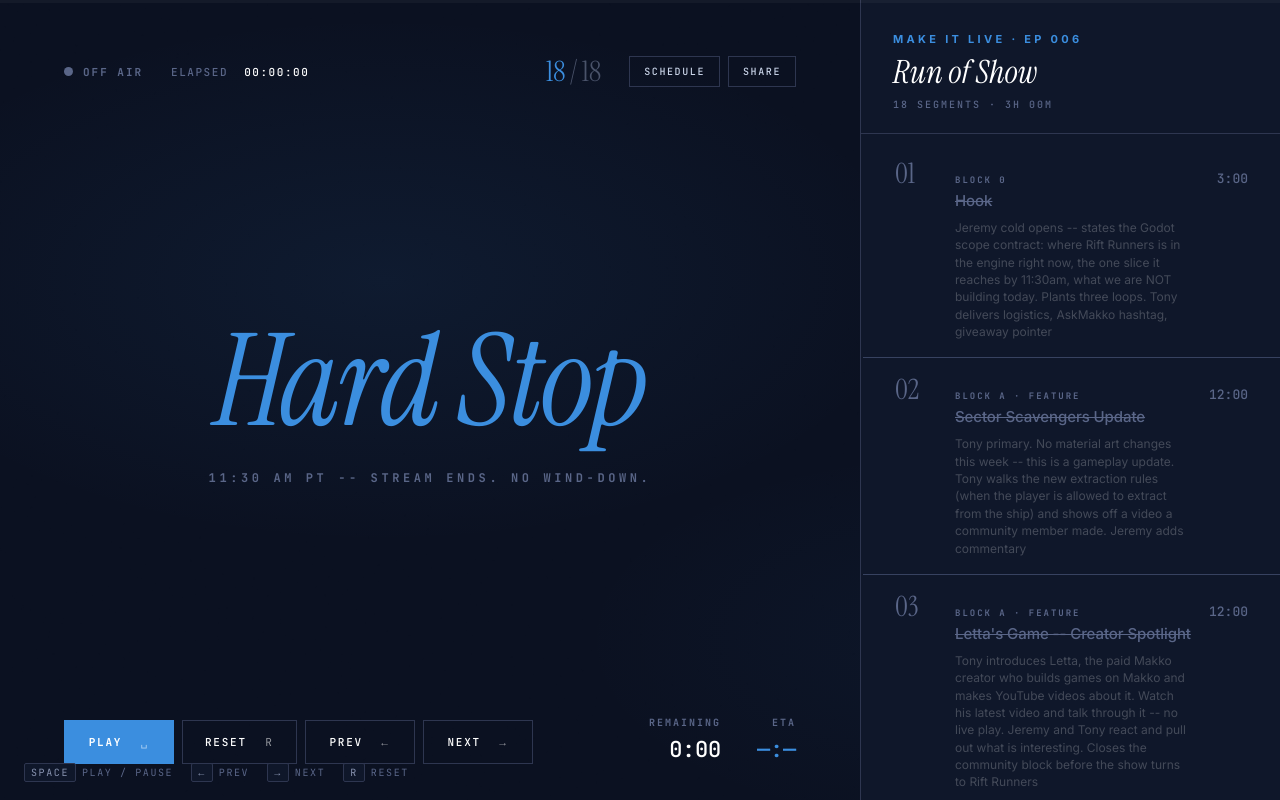
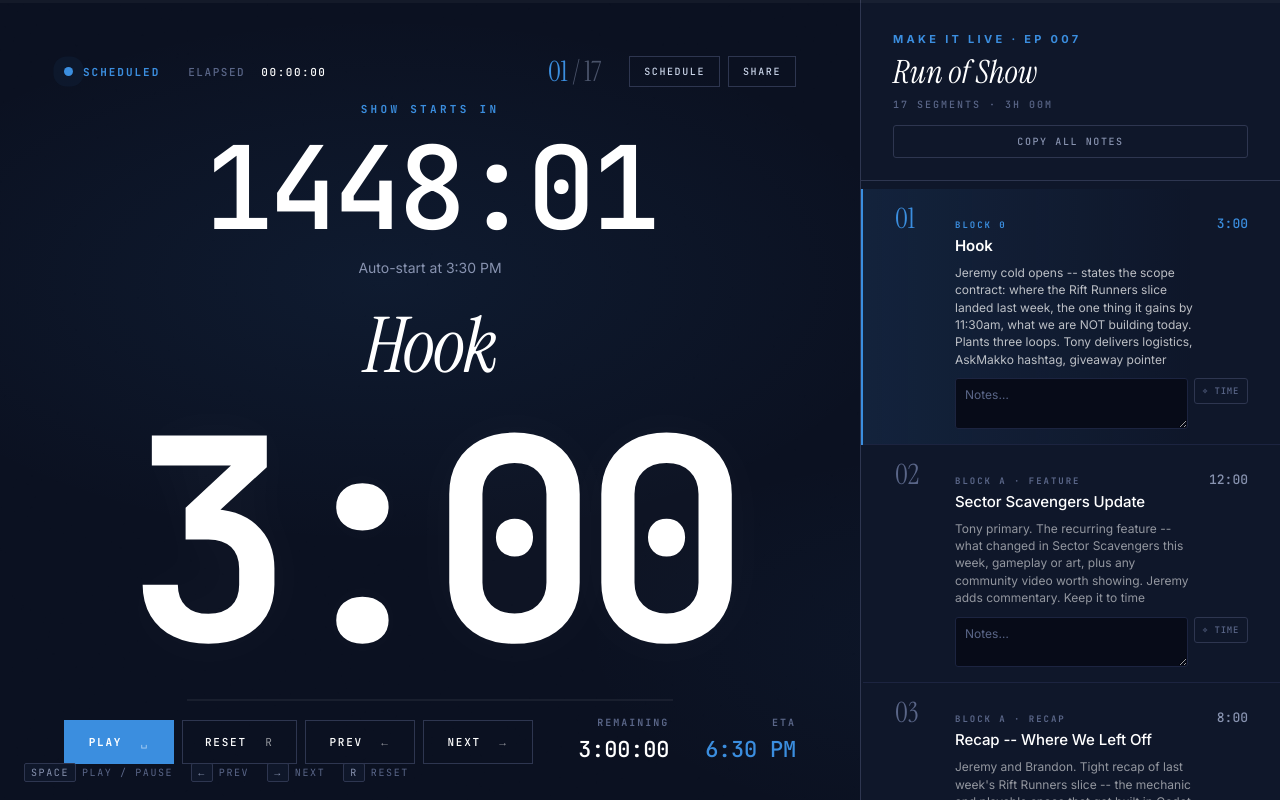
Before and after one commit to Kyle-McCool/makko-run-of-show, a plain HTML site: page index.html in a window 1280 px wide. Drawn offline with Linux system fonts and the light colour scheme; animation ran at ten frames a second.

Commit message:
Ep 007: continue Rift Runners build (June 24, 8:30-11:30am PT); add per-segment live notes with localStorage persistence, timecode stamp, and copy-all export

```diff
--- a/index.html
+++ b/index.html
@@ -3,7 +3,7 @@
 <head>
 <meta charset="UTF-8">
 <meta name="viewport" content="width=device-width, initial-scale=1.0">
-<title>MAKE IT LIVE -- Ep 006 -- Run of Show</title>
+<title>MAKE IT LIVE -- Ep 007 -- Run of Show</title>
 <link rel="preconnect" href="https://fonts.googleapis.com">
 <link rel="preconnect" href="https://fonts.gstatic.com" crossorigin>
 <link href="https://fonts.googleapis.com/css2?family=Inter:wght@400;500;600;700;800&family=Instrument+Serif:ital@0;1&family=JetBrains+Mono:wght@400;500;700&display=swap" rel="stylesheet">
@@ -422,17 +422,75 @@
   .sidebar-list::-webkit-scrollbar-thumb { background: var(--line); border-radius: 3px; }
 
   .seg {
-    padding: 18px 32px;
+    padding: 16px 32px;
+    border-left: 2px solid transparent;
+    position: relative;
+    transition: background 0.2s ease, border-color 0.2s ease;
+  }
+  .seg-top {
     display: grid;
     grid-template-columns: 44px 1fr auto;
     gap: 16px;
     align-items: baseline;
     cursor: pointer;
-    border-left: 2px solid transparent;
-    position: relative;
-    transition: all 0.2s ease;
   }
   .seg:hover { background: rgba(255,255,255,0.02); }
+  .seg-notes {
+    display: flex;
+    align-items: flex-start;
+    gap: 6px;
+    margin-top: 10px;
+    padding-left: 60px;
+  }
+  .seg-note-input {
+    flex: 1;
+    background: var(--bg-deep);
+    border: 1px solid var(--line-soft);
+    color: var(--text-body);
+    font-family: 'Inter', sans-serif;
+    font-size: 12px;
+    line-height: 1.45;
+    padding: 7px 9px;
+    border-radius: 3px;
+    resize: vertical;
+    outline: none;
+    min-height: 34px;
+  }
+  .seg-note-input:focus { border-color: var(--accent); }
+  .seg-note-input::placeholder { color: var(--text-mute); }
+  .note-stamp {
+    flex-shrink: 0;
+    background: transparent;
+    border: 1px solid var(--line);
+    color: var(--text-mute);
+    font-family: 'JetBrains Mono', monospace;
+    font-size: 9px;
+    font-weight: 500;
+    letter-spacing: 0.08em;
+    text-transform: uppercase;
+    padding: 6px 8px;
+    min-width: auto;
+    cursor: pointer;
+    border-radius: 3px;
+  }
+  .note-stamp:hover { border-color: var(--accent); color: var(--accent); background: transparent; }
+  .notes-export {
+    margin-top: 14px;
+    width: 100%;
+    min-width: auto;
+    background: transparent;
+    border: 1px solid var(--line);
+    color: var(--text-dim);
+    font-family: 'JetBrains Mono', monospace;
+    font-size: 10px;
+    font-weight: 500;
+    letter-spacing: 0.16em;
+    text-transform: uppercase;
+    padding: 9px;
+    cursor: pointer;
+    border-radius: 3px;
+  }
+  .notes-export:hover { border-color: var(--accent); color: var(--accent); }
   .seg-num {
     font-family: 'Instrument Serif', serif;
     font-size: 28px;
@@ -752,9 +810,10 @@
 
   <aside class="sidebar">
     <div class="sidebar-head">
-      <div class="sidebar-brand">Make It Live · Ep 006</div>
+      <div class="sidebar-brand">Make It Live · Ep 007</div>
       <div class="sidebar-title">Run of Show</div>
       <div class="sidebar-sub" id="sidebarSub">15 Segments</div>
+      <button class="notes-export" id="btnCopyNotes">Copy all notes</button>
     </div>
     <div class="sidebar-list" id="sidebar"></div>
   </aside>
@@ -794,24 +853,23 @@
 
 <script>
 const SEGMENTS = [
-  { name: "Hook",                                tag: "BLOCK 0",           duration: 3 * 60,  desc: "Jeremy cold opens -- states the Godot scope contract: where Rift Runners is in the engine right now, the one slice it reaches by 11:30am, what we are NOT building today. Plants three loops. Tony delivers logistics, AskMakko hashtag, giveaway pointer" },
-  { name: "Sector Scavengers Update",            tag: "BLOCK A · FEATURE", duration: 12 * 60, desc: "Tony primary. No material art changes this week -- this is a gameplay update. Tony walks the new extraction rules (when the player is allowed to extract from the ship) and shows off a video a community member made. Jeremy adds commentary" },
-  { name: "Letta's Game -- Creator Spotlight",   tag: "BLOCK A · FEATURE", duration: 12 * 60, desc: "Tony introduces Letta, the paid Makko creator who builds games on Makko and makes YouTube videos about it. Watch his latest video and talk through it -- no live play. Jeremy and Tony react and pull out what is interesting. Closes the community block before the show turns to Rift Runners" },
-  { name: "Recap -- The Art We Made",            tag: "BLOCK A · RECAP",   duration: 6 * 60,  desc: "Tony and Brandon. Tight recap of last week's Rift Runners art collection -- the concept, characters, enemies, environments, props that are about to go into Godot. Bridges the episodes for returning and new viewers" },
-  { name: "Godot 101 for the Audience",          tag: "BLOCK A",           duration: 10 * 60, desc: "Jeremy primary. Quick Godot primer -- what it is, why Rift Runners is built in it, how Makko art drops into an engine. Targets the Godot audience directly. Tony asks the newcomer questions" },
-  { name: "Rift Runners in Godot: Where It Stands", tag: "BLOCK A · START", duration: 15 * 60, desc: "Brandon primary. The START STATE on screen -- the current Godot project, what already works, and the exact slice we are building today. Jeremy probes the technical setup. Locks the scope before the build" },
+  { name: "Hook",                                tag: "BLOCK 0",           duration: 3 * 60,  desc: "Jeremy cold opens -- states the scope contract: where the Rift Runners slice landed last week, the one thing it gains by 11:30am, what we are NOT building today. Plants three loops. Tony delivers logistics, AskMakko hashtag, giveaway pointer" },
+  { name: "Sector Scavengers Update",            tag: "BLOCK A · FEATURE", duration: 12 * 60, desc: "Tony primary. The recurring feature -- what changed in Sector Scavengers this week, gameplay or art, plus any community video worth showing. Jeremy adds commentary. Keep it to time" },
+  { name: "Recap -- Where We Left Off",          tag: "BLOCK A · RECAP",   duration: 8 * 60,  desc: "Jeremy and Brandon. Tight recap of last week's Rift Runners slice -- the mechanic and playable space that got built in Godot. Bridges the episodes for returning and new viewers" },
+  { name: "This Week's Slice: Where It Stands",  tag: "BLOCK A · START",   duration: 12 * 60, desc: "Brandon primary. The START STATE on screen -- the current Godot project after last week, and the exact addition we are building today. Jeremy probes the technical setup. Locks the scope before the build" },
   { name: "Natural Break",                       tag: "BREAK",             duration: 5 * 60,  desc: "No formal structure. Jeremy, Tony, and Brandon let the energy settle. Zac posts giveaway entry instructions in YouTube and Twitch chat" },
-  { name: "Build 1 -- Art Into Engine",          tag: "BLOCK B · BUILD",   duration: 18 * 60, desc: "Brandon imports last week's Makko art into Godot -- sprites, scenes, the character set up in the project. Jeremy narrates the import pipeline for the Godot audience and late joiners" },
-  { name: "Art In-Engine First Look -- Clip 1",  tag: "BLOCK B · CLIP",    duration: 5 * 60,  desc: "First time the new Rift Runners art renders and moves inside Godot. Genuine reaction. Jeremy gives the technical read on the Makko-to-Godot pipeline -- product proof moment. NOTE VOD TIMESTAMP" },
-  { name: "Build 2 -- Core Mechanic",            tag: "BLOCK B · BUILD",   duration: 20 * 60, desc: "Brandon codes the defining Rift Runners mechanic in Godot. Jeremy leads game design discussion -- how the mechanic shapes the game -- during longer code stretches. Narrate for late joiners every 5 min" },
-  { name: "Progress Check 1",                    tag: "BLOCK B",           duration: 7 * 60,  desc: "Brandon's honest check -- does the mechanic work, what is rough, what is left for the slice. Jeremy plants the integration loop. Tony translates the technical state for the general viewer" },
-  { name: "Build 3 -- Art Meets Mechanic",       tag: "BLOCK B · BUILD",   duration: 18 * 60, desc: "Brandon hooks the art to the mechanic -- animations fire, the character actually does the thing on screen. The slice starts to feel like a game. Jeremy narrates the wiring" },
-  { name: "Build 4 -- Playable Space",           tag: "BLOCK C · BUILD",   duration: 12 * 60, desc: "Brandon lays the imported art into an actual playable scene -- level layout, collisions, camera follow -- so the mechanic runs in a real environment instead of an empty test scene. Not rushed: this is what makes the slice testable. Jeremy narrates the scene setup. (FX and juice are their own future episode, not crammed in here)" },
-  { name: "Natural Break",                       tag: "BREAK",             duration: 5 * 60,  desc: "Breath before the final push. Zac posts giveaway reminder, winner drawn after the show" },
-  { name: "Build 5 -- Final Integration",        tag: "BLOCK C · BUILD",   duration: 12 * 60, desc: "Last push. Brandon ties the slice together to hit the END STATE -- one mechanic, real art, real feel, playable. Jeremy keeps the technical narration going. Code Studio errors named plainly, no apology" },
-  { name: "Live Game Test -- Clip 2",            tag: "BLOCK C · CLIP",    duration: 5 * 60,  desc: "Brandon hits play. The slice works or it does not, both are real. Jeremy and Tony react genuinely. Jeremy gives a one-sentence technical read on the result. NOTE VOD TIMESTAMP" },
+  { name: "Build 1 -- Re-establish & Target",    tag: "BLOCK B · BUILD",   duration: 20 * 60, desc: "Brandon gets last week's slice running live again and locks today's specific target on screen. Jeremy narrates for late joiners and the Godot audience. The build is moving by the end of this block" },
+  { name: "Build 2 -- Core System",              tag: "BLOCK B · BUILD",   duration: 20 * 60, desc: "Brandon builds the main new system for the slice this week. Jeremy leads game design discussion -- how this system changes the game -- during longer code stretches. Narrate every 5 min" },
+  { name: "Progress Check 1",                    tag: "BLOCK B",           duration: 8 * 60,  desc: "Brandon's honest check -- does the new system work, what is rough, what is left. Jeremy plants the next loop. Tony translates the technical state for the general viewer" },
+  { name: "Natural Break",                       tag: "BREAK",             duration: 5 * 60,  desc: "Natural breath mid-build. Zac posts giveaway reminder in chat" },
+  { name: "Build 3 -- Make It Playable",         tag: "BLOCK B · BUILD",   duration: 20 * 60, desc: "Brandon turns the system into actual gameplay -- the hazard, enemy, or objective that makes the slice a challenge instead of a sandbox. Jeremy narrates the design choices" },
+  { name: "Build 4 -- Connect the Pieces",       tag: "BLOCK B · BUILD",   duration: 18 * 60, desc: "Brandon wires the new system into the existing slice so it all runs as one thing. The episode's build starts to resolve. Jeremy narrates the integration" },
+  { name: "Progress Check 2",                    tag: "BLOCK B",           duration: 7 * 60,  desc: "Second honest check before the final push -- what is working, what still needs to land for the END STATE. Jeremy plants the game-test loop" },
+  { name: "Natural Break",                       tag: "BREAK",             duration: 5 * 60,  desc: "Breath before the final push. Zac posts last giveaway reminder, winner drawn after the show" },
+  { name: "Build 5 -- Final Integration",        tag: "BLOCK C · BUILD",   duration: 17 * 60, desc: "Last push. Brandon ties the slice together to hit the END STATE -- the new system, working, playable. Jeremy keeps the technical narration going. Code Studio errors named plainly, no apology" },
+  { name: "Live Game Test -- Priority Clip",     tag: "BLOCK C · CLIP",    duration: 5 * 60,  desc: "Brandon hits play. The slice works or it does not, both are real. Jeremy and Tony react genuinely. Jeremy gives a one-sentence technical read on the result. NOTE VOD TIMESTAMP" },
   { name: "Retrospective",                       tag: "BLOCK C",           duration: 10 * 60, desc: "Jeremy asks four questions in order: what did you set out to build, what got built, what broke and why, what does that tell us about next week. Tease the next slice" },
-  { name: "Outro",                               tag: "OUTRO",             duration: 5 * 60,  desc: "Tony CTA -- makko.ai and discord.gg/makko. Brandon teases next week -- the unresolved Rift Runners thread, and FX + juice getting their own full show. Hard stop at 11:30 AM PT" },
+  { name: "Outro",                               tag: "OUTRO",             duration: 5 * 60,  desc: "Tony CTA -- makko.ai and discord.gg/makko. Brandon teases next week -- the unresolved Rift Runners thread, and FX + juice still waiting for their own full show. Hard stop at 11:30 AM PT" },
 ];
 
 const TOTAL_DURATION = SEGMENTS.reduce((a, s) => a + s.duration, 0);
@@ -823,8 +881,8 @@ const OFFSETS = (() => {
   return arr;
 })();
 
-// Hardcoded show start: June 17, 2026 at 8:30 AM PDT (UTC-7) = 15:30 UTC
-const DEFAULT_START = Date.UTC(2026, 5, 17, 15, 30, 0);
+// Hardcoded show start: June 24, 2026 at 8:30 AM PDT (UTC-7) = 15:30 UTC
+const DEFAULT_START = Date.UTC(2026, 5, 24, 15, 30, 0);
 
 // State
 let scheduledStart = DEFAULT_START; // unix ms
@@ -908,32 +966,111 @@ function fmtClock(d) {
   return h + ':' + String(m).padStart(2, '0') + ' ' + ampm;
 }
 
+// ---- Live notes (saved locally per device, survive refresh) ----
+const SHOW_ID = 'ep007';
+const NOTES_KEY = 'makko-ros-notes-' + SHOW_ID;
+let notes = {};
+try { notes = JSON.parse(localStorage.getItem(NOTES_KEY) || '{}'); } catch (e) { notes = {}; }
+function saveNotes() {
+  try { localStorage.setItem(NOTES_KEY, JSON.stringify(notes)); } catch (e) {}
+}
+function insertStamp(ta, i) {
+  const stampText = '[' + fmtHMS(elapsedTotal) + '] ';
+  const start = (ta.selectionStart != null) ? ta.selectionStart : ta.value.length;
+  const end = (ta.selectionEnd != null) ? ta.selectionEnd : ta.value.length;
+  ta.value = ta.value.slice(0, start) + stampText + ta.value.slice(end);
+  const pos = start + stampText.length;
+  ta.focus();
+  ta.setSelectionRange(pos, pos);
+  notes[i] = ta.value;
+  saveNotes();
+}
+function copyAllNotes() {
+  const lines = ['MAKE IT LIVE -- Ep 007 -- Show Notes', ''];
+  let any = false;
+  SEGMENTS.forEach((seg, i) => {
+    const n = (notes[i] || '').trim();
+    if (n) {
+      any = true;
+      lines.push(String(i + 1).padStart(2, '0') + ' -- ' + seg.name);
+      lines.push(n);
+      lines.push('');
+    }
+  });
+  const out = any ? lines.join('\n') : 'No notes yet.';
+  navigator.clipboard.writeText(out).then(() => {
+    const b = document.getElementById('btnCopyNotes');
+    const prev = b.textContent;
+    b.textContent = any ? 'Copied' : 'No notes yet';
+    setTimeout(() => { b.textContent = 'Copy all notes'; }, 1600);
+  });
+}
+
+// Sidebar is built once; only state (classes + fill widths) updates per frame,
+// so the notes textareas keep focus and content while the timer runs.
+let segNodes = [];
+
 function buildSidebar() {
   $sidebar.innerHTML = '';
+  segNodes = [];
   SEGMENTS.forEach((seg, i) => {
     const div = document.createElement('div');
     div.className = 'seg';
-    if (i < currentIndex) div.classList.add('completed');
-    if (i === currentIndex && !showComplete) div.classList.add('active');
-    let fillPct = 0;
-    if (i < currentIndex) fillPct = 100;
-    else if (i === currentIndex && !showComplete) {
-      fillPct = ((seg.duration - remaining) / seg.duration) * 100;
-    }
-    div.innerHTML =
+
+    const top = document.createElement('div');
+    top.className = 'seg-top';
+    top.innerHTML =
       '<div class="seg-num">' + String(i + 1).padStart(2, '0') + '</div>' +
       '<div class="seg-body">' +
         '<div class="seg-tag">' + seg.tag + '</div>' +
         '<div class="seg-name">' + seg.name + '</div>' +
         (seg.desc ? '<div class="seg-desc">' + seg.desc + '</div>' : '') +
       '</div>' +
-      '<div class="seg-dur">' + fmtMS(seg.duration) + '</div>' +
-      '<div class="seg-bar"><div class="seg-bar-fill" style="width:' + fillPct + '%"></div></div>';
-    div.addEventListener('click', () => {
-      manualMode = true;
-      jumpTo(i);
-    });
+      '<div class="seg-dur">' + fmtMS(seg.duration) + '</div>';
+    top.addEventListener('click', () => { manualMode = true; jumpTo(i); });
+    div.appendChild(top);
+
+    const noteWrap = document.createElement('div');
+    noteWrap.className = 'seg-notes';
+    const ta = document.createElement('textarea');
+    ta.className = 'seg-note-input';
+    ta.rows = 2;
+    ta.placeholder = 'Notes…';
+    ta.value = notes[i] || '';
+    ta.addEventListener('input', () => { notes[i] = ta.value; saveNotes(); });
+    ta.addEventListener('click', (e) => e.stopPropagation());
+    const stampBtn = document.createElement('button');
+    stampBtn.type = 'button';
+    stampBtn.className = 'note-stamp';
+    stampBtn.textContent = '⌖ time';
+    stampBtn.title = 'Insert current show timecode';
+    stampBtn.addEventListener('click', (e) => { e.stopPropagation(); insertStamp(ta, i); });
+    noteWrap.appendChild(ta);
+    noteWrap.appendChild(stampBtn);
+    div.appendChild(noteWrap);
+
+    const bar = document.createElement('div');
+    bar.className = 'seg-bar';
+    const fill = document.createElement('div');
+    fill.className = 'seg-bar-fill';
+    bar.appendChild(fill);
+    div.appendChild(bar);
+
     $sidebar.appendChild(div);
+    segNodes.push({ div, fill });
+  });
+  updateSidebar();
+}
+
+function updateSidebar() {
+  segNodes.forEach((node, i) => {
+    const seg = SEGMENTS[i];
+    node.div.classList.toggle('completed', i < currentIndex);
+    node.div.classList.toggle('active', i === currentIndex && !showComplete);
+    let fillPct = 0;
+    if (i < currentIndex) fillPct = 100;
+    else if (i === currentIndex && !showComplete) fillPct = ((seg.duration - remaining) / seg.duration) * 100;
+    node.fill.style.width = Math.max(0, Math.min(100, fillPct)) + '%';
   });
 }
 
@@ -948,7 +1085,7 @@ function render() {
     $onAir.classList.remove('live');
     $onAir.classList.remove('scheduled');
     $onAirLabel.textContent = 'Off Air';
-    buildSidebar();
+    updateSidebar();
     return;
   }
   $stage.classList.remove('complete');
@@ -1009,7 +1146,7 @@ function render() {
     $onAirLabel.textContent = 'Standby';
   }
 
-  buildSidebar();
+  updateSidebar();
 }
 
 // Sync engine — when scheduledStart is set and not in manual mode, recompute state from wall clock
@@ -1292,6 +1429,12 @@ document.addEventListener('keydown', (e) => {
   document.getElementById('segTotal').textContent = SEGMENTS.length;
 })();
 
+// Notes export button
+document.getElementById('btnCopyNotes').addEventListener('click', copyAllNotes);
+
+// Build the sidebar once (creates the notes textareas), then start
+buildSidebar();
+
 // Init: URL hash overrides; otherwise use hardcoded DEFAULT_START
 const urlStart = readHashSchedule();
 applySchedule(urlStart || DEFAULT_START);
```
